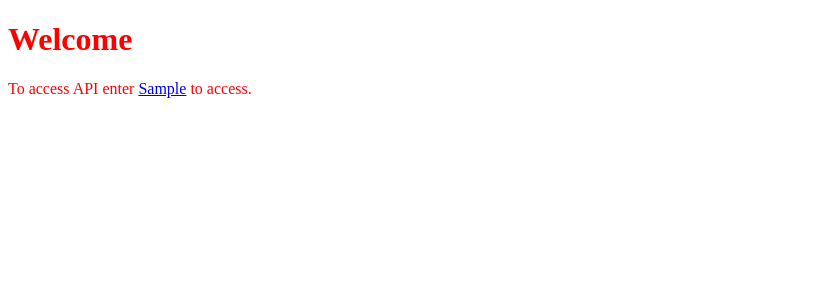
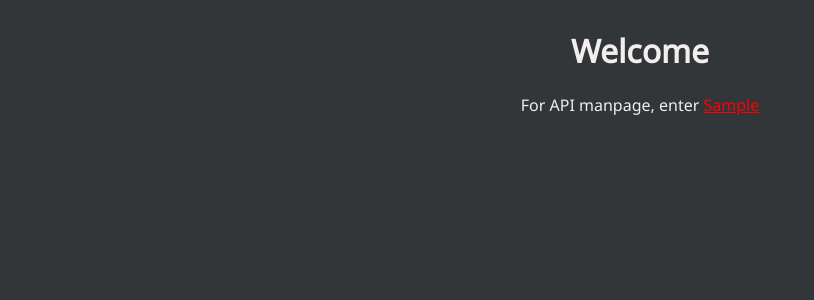
Before and after one commit to freddejn/small-api, a Flask app: template webapp/templates/index.html in a window 1280 px wide. Shown: the top 300 px of the page, without its empty margins (0-814 px from the left). Run offline with Flask 2, Linux system fonts and the light colour scheme; the template is opened without the code that fills it: most values are stand-ins (such as "Sample title", 1, 10 or a date in 2020); parts of the project's set-up code (start-up, migrations or seed data) failed here and were passed over.

Commit message:
Redesigned frotpage

```diff
--- a/main.py
+++ b/main.py
@@ -15,4 +15,6 @@ if __name__ == '__main__':
     # Only for local runs
     app.run(host='127.0.0.1', port=8080, debug=True)
     app.testing = True
+    app.config['SEND_FILE_MAX_AGE_DEFAULT'] = 0
+
 # [END gae_python37_app]
--- a/webapp/static/css/style.css
+++ b/webapp/static/css/style.css
@@ -1,3 +1,34 @@
 body {
-    color:red;
+    background-color: rgb(50,54,57);
+    font-family:'Noto Sans', sans-serif;
+    color:rgb(243,237,237);
 }
+
+/* unvisited link */
+a:link {
+    color: red;
+  }
+
+  /* visited link */
+  a:visited {
+    color: green;
+  }
+
+  /* mouse over link */
+  a:hover {
+    color: hotpink;
+  }
+
+  /* selected link */
+  a:active {
+    color: blue;
+  }
+.container{
+    display: flex;
+    justify-content: center;
+}
+
+.center{
+    width:800px;
+    text-align: center;
+}
--- a/webapp/templates/base.html
+++ b/webapp/templates/base.html
@@ -4,8 +4,9 @@
     <meta charset="UTF-8">
     <meta name="viewport" content="width=device-width, initial-scale=1.0">
     <meta http-equiv="X-UA-Compatible" content="ie=edge">
-    <title>Document</title>
+    <title>Small-Api</title>
     <link rel="stylesheet", type="text/css", href="css/style.css"></link>
+    <link href="https://fonts.googleapis.com/css?family=Noto+Sans&display=swap" rel="stylesheet">
 </head>
 <body>
     {% block content %}{% endblock %}
--- a/webapp/templates/index.html
+++ b/webapp/templates/index.html
@@ -1,6 +1,11 @@
 {%  extends "base.html" %}
 {% block content %}
-<body>
-    <h1>Welcome</h1>
-<p>To access API enter <a href="{{data.endpoint}}"> {{data.full_endpoint}}</a> to access.</p>
+
+<div class="container">
+    <div class="center">
+        <h1>Welcome</h1>
+        <p>For API manpage, enter <a href="{{data.endpoint}}"> {{data.full_endpoint}}</a></p>
+    </div>
+</div>
+
 {% endblock %}
```
